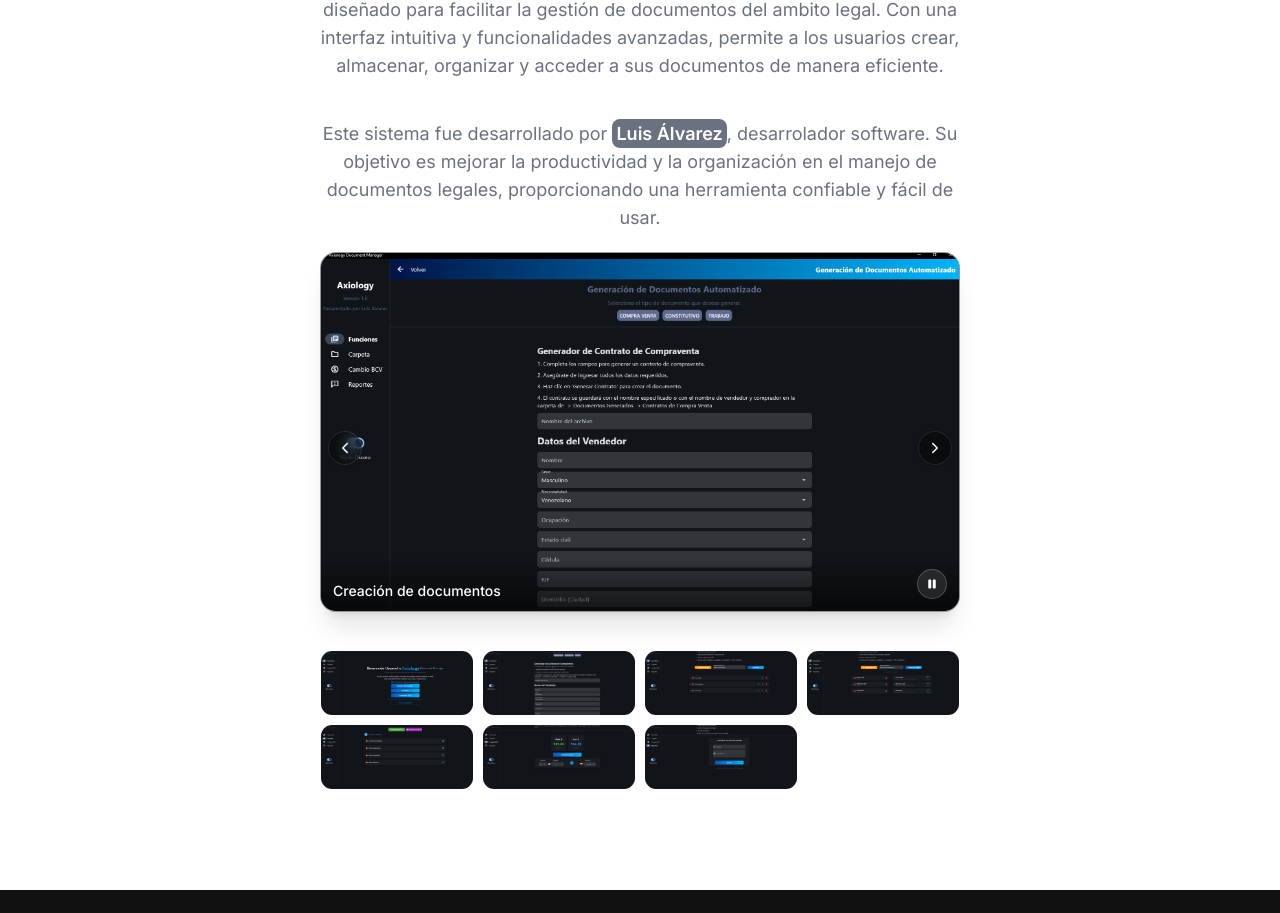
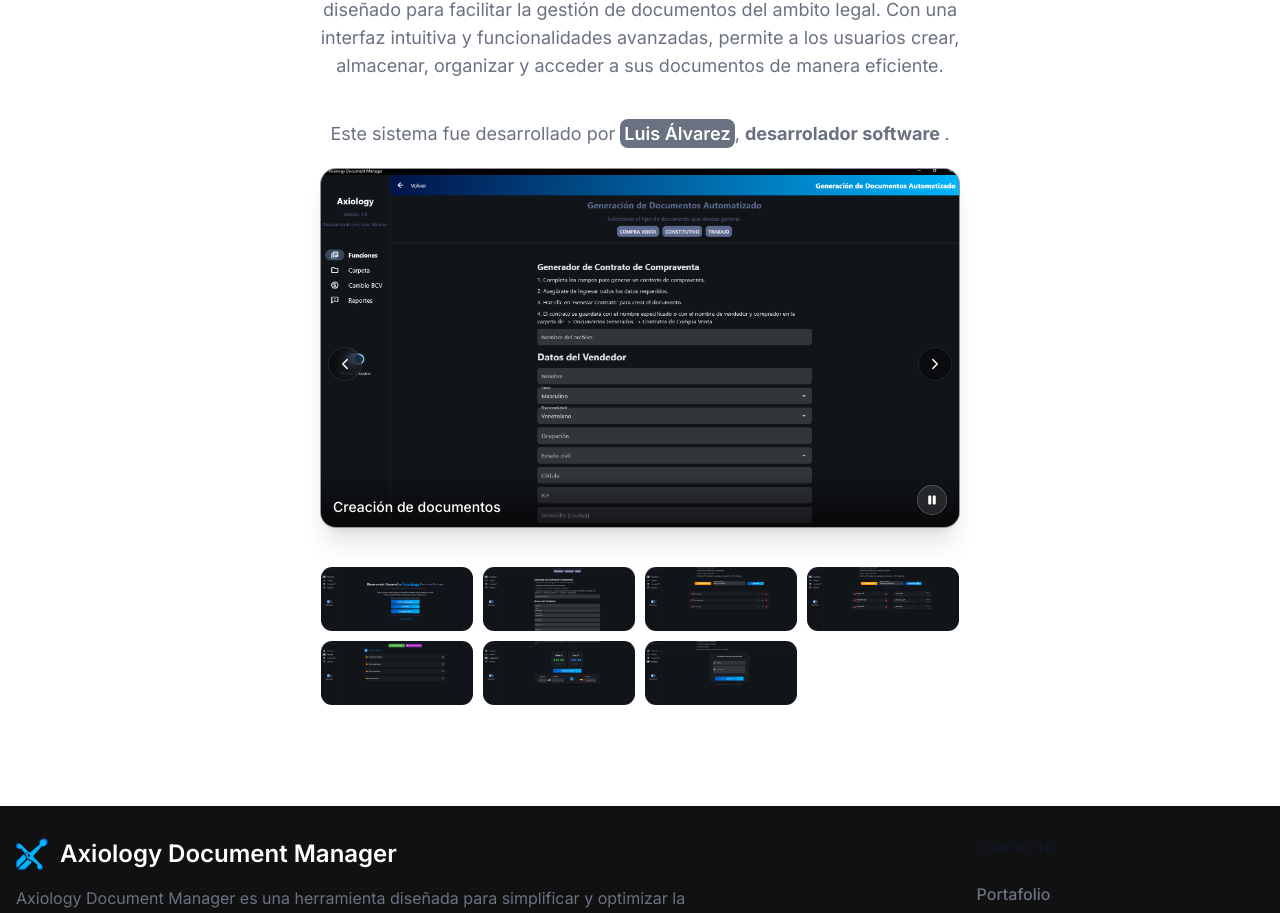
Before and after one commit to luis-alvarezf10/format-management-casona-plaf, a React (Vite) app: page / in a window 1280 px wide. Shown: the part 2017-2930 px from the top of the page. Built offline with nearby package versions, Linux system fonts and the light colour scheme.

Commit message:
cambio en la informacion de la app

```diff
--- a/src/App.jsx
+++ b/src/App.jsx
@@ -135,7 +135,7 @@
           Axiology Document Manager es un servicio solicitado de parte del cliente diseñado para facilitar la gestión de documentos del ambito legal. Con una interfaz intuitiva y funcionalidades avanzadas, permite a los usuarios crear, almacenar, organizar y acceder a sus documentos de manera eficiente.
         </p>
         <p className="text-gray-500 text-lg my-5">
-          Este sistema fue desarrollado por <span className="font-semibold bg-gray-500 text-white p-1 rounded-lg"> <a href="https://luis-alvarezf10.github.io/portafolio-personal/" target="_blanck">Luis Álvarez</a></span>, desarrolador software. Su objetivo es mejorar la productividad y la organización en el manejo de documentos legales, proporcionando una herramienta confiable y fácil de usar.
+          Este sistema fue desarrollado por <span className="font-semibold bg-gray-500 text-white p-1 rounded-lg"> <a href="https://luis-alvarezf10.github.io/portafolio-personal/" target="_blanck">Luis Álvarez</a></span>, <strong>desarrolador software </strong>.
         </p>
         <Carousel />
       </motion.div>
```
